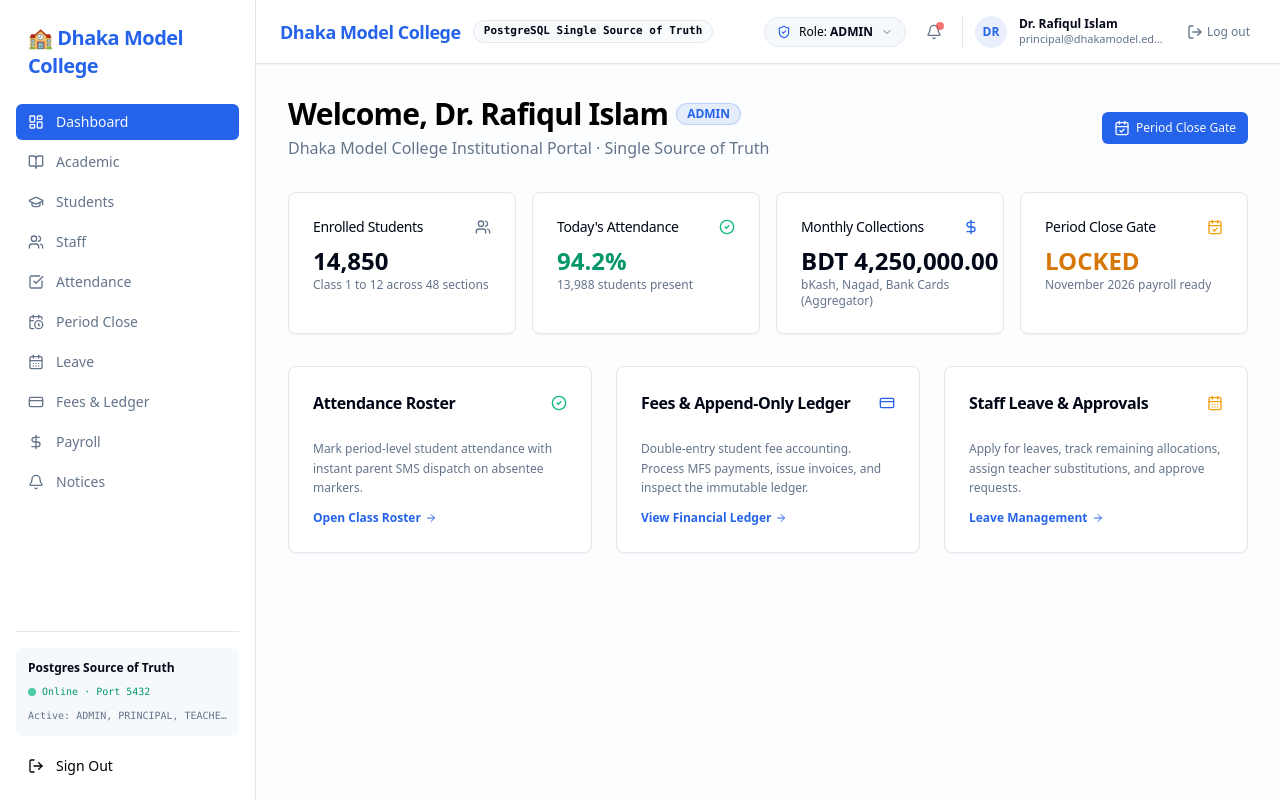
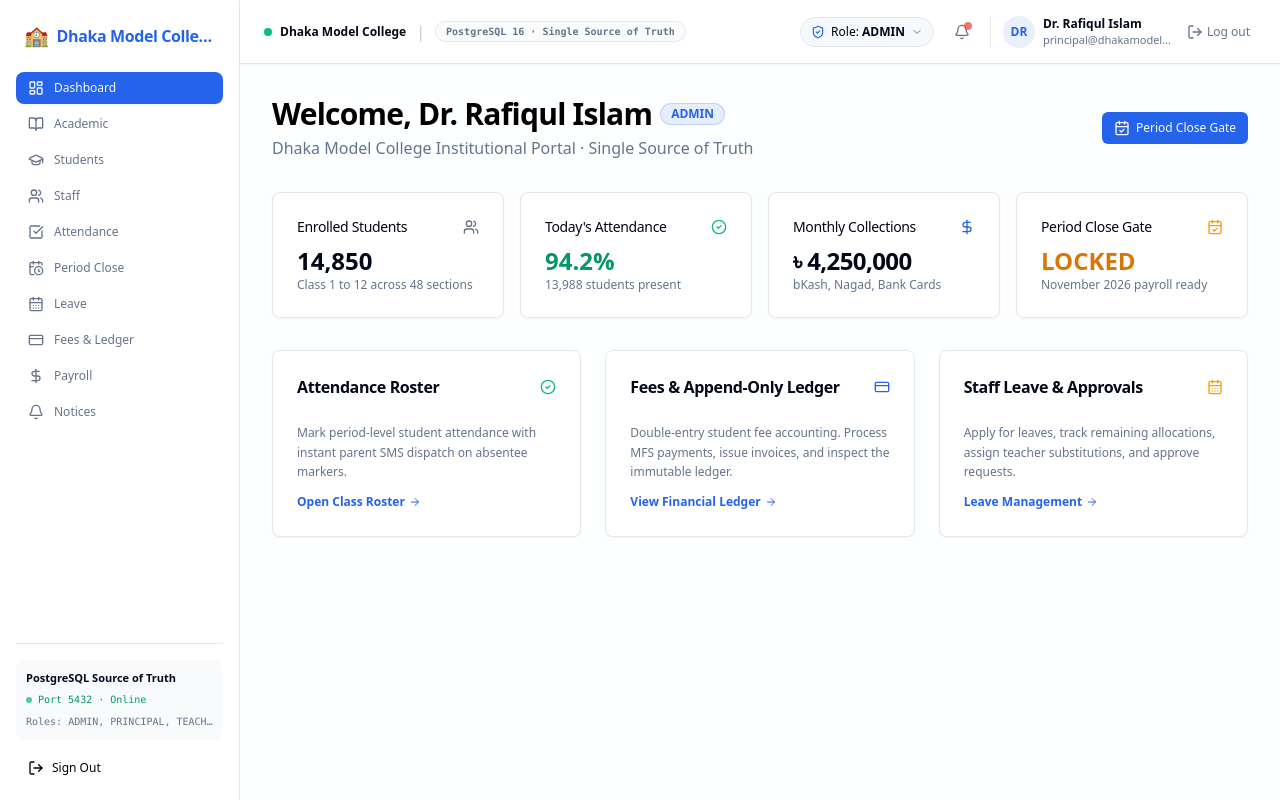
Before and after one commit to sks006/collage-management-system, a Next.js app in the folder apps/web/: page / in a window 1280 px wide. Built offline with nearby package versions, Linux system fonts and the light colour scheme.

Commit message:
fix(ui): fix navbar text wrapping, table column widths, and metric card overflow

```diff
--- a/apps/web/src/app/(dashboard)/finance/page.tsx
+++ b/apps/web/src/app/(dashboard)/finance/page.tsx
@@ -206,9 +206,9 @@ export default function FinancePage() {
             <CardTitle className="text-xs text-muted-foreground font-medium uppercase tracking-wider">Fee Inflow (Credits)</CardTitle>
           </CardHeader>
           <CardContent>
-            <div className="text-2xl font-bold text-emerald-600">{formatBDT(totalCollected || 9000)}</div>
-            <p className="text-[11px] text-muted-foreground flex items-center gap-1 mt-1">
-              <ArrowDownLeft className="h-3.5 w-3.5 text-emerald-500" />
+            <div className="text-xl sm:text-2xl font-bold text-emerald-600 truncate tracking-tight">{formatBDT(totalCollected || 9000)}</div>
+            <p className="text-[11px] text-muted-foreground flex items-center gap-1 mt-1 truncate">
+              <ArrowDownLeft className="h-3.5 w-3.5 text-emerald-500 shrink-0" />
               <span>Settled via bKash / Nagad</span>
             </p>
           </CardContent>
@@ -218,9 +218,9 @@ export default function FinancePage() {
             <CardTitle className="text-xs text-muted-foreground font-medium uppercase tracking-wider">Payroll Outflow (Debits)</CardTitle>
           </CardHeader>
           <CardContent>
-            <div className="text-2xl font-bold text-rose-600">{formatBDT(totalDisbursed || 120000)}</div>
-            <p className="text-[11px] text-muted-foreground flex items-center gap-1 mt-1">
-              <ArrowUpRight className="h-3.5 w-3.5 text-rose-500" />
+            <div className="text-xl sm:text-2xl font-bold text-rose-600 truncate tracking-tight">{formatBDT(totalDisbursed || 120000)}</div>
+            <p className="text-[11px] text-muted-foreground flex items-center gap-1 mt-1 truncate">
+              <ArrowUpRight className="h-3.5 w-3.5 text-rose-500 shrink-0" />
               <span>BEFTN Bank Batch</span>
             </p>
           </CardContent>
@@ -230,8 +230,8 @@ export default function FinancePage() {
             <CardTitle className="text-xs text-muted-foreground font-medium uppercase tracking-wider">Ledger Invariant #8</CardTitle>
           </CardHeader>
           <CardContent>
-            <div className="text-2xl font-bold text-primary">Append-Only</div>
-            <p className="text-[11px] text-muted-foreground">ZERO UPDATE / DELETE permitted</p>
+            <div className="text-xl sm:text-2xl font-bold text-primary truncate tracking-tight">Append-Only</div>
+            <p className="text-[11px] text-muted-foreground truncate mt-1">ZERO UPDATE / DELETE</p>
           </CardContent>
         </Card>
         <Card className="shadow-sm">
@@ -239,8 +239,8 @@ export default function FinancePage() {
             <CardTitle className="text-xs text-muted-foreground font-medium uppercase tracking-wider">Reconciliation</CardTitle>
           </CardHeader>
           <CardContent>
-            <div className="text-2xl font-bold text-blue-600">100% Match</div>
-            <p className="text-[11px] text-muted-foreground">Automatic nocturnal audit</p>
+            <div className="text-xl sm:text-2xl font-bold text-blue-600 truncate tracking-tight">100% Match</div>
+            <p className="text-[11px] text-muted-foreground truncate mt-1">Automatic nocturnal audit</p>
           </CardContent>
         </Card>
       </div>
--- a/apps/web/src/app/(dashboard)/layout.tsx
+++ b/apps/web/src/app/(dashboard)/layout.tsx
@@ -3,11 +3,15 @@ import { Navbar } from "@/components/shared/navbar";
 
 export default function DashboardLayout({ children }: { children: React.ReactNode }) {
   return (
-    <div className="flex min-h-screen w-full bg-background">
+    <div className="flex min-h-screen w-full bg-background antialiased">
       <Sidebar />
       <div className="flex-1 flex flex-col min-w-0">
         <Navbar />
-        <main className="flex-1 p-6 md:p-8 bg-muted/20 overflow-y-auto">{children}</main>
+        <main className="flex-1 p-4 sm:p-6 lg:p-8 bg-muted/15 overflow-y-auto min-w-0">
+          <div className="max-w-7xl mx-auto w-full">
+            {children}
+          </div>
+        </main>
       </div>
     </div>
   );
--- a/apps/web/src/app/(dashboard)/page.tsx
+++ b/apps/web/src/app/(dashboard)/page.tsx
@@ -193,8 +193,8 @@ export default function DashboardPage() {
               <DollarSign className="h-4 w-4 text-primary" />
             </CardHeader>
             <CardContent>
-              <div className="text-2xl font-bold">{formatBDT(4250000)}</div>
-              <p className="text-xs text-muted-foreground">bKash, Nagad, Bank Cards (Aggregator)</p>
+              <div className="text-xl sm:text-2xl font-bold truncate tracking-tight">{formatBDT(4250000)}</div>
+              <p className="text-xs text-muted-foreground truncate">bKash, Nagad, Bank Cards</p>
             </CardContent>
           </Card>
 
--- a/apps/web/src/app/(dashboard)/students/page.tsx
+++ b/apps/web/src/app/(dashboard)/students/page.tsx
@@ -227,12 +227,12 @@ export default function StudentsPage() {
             <Table>
               <TableHeader>
                 <TableRow>
-                  <TableHead className="w-[140px]">Admission No</TableHead>
-                  <TableHead>Student Name (English / বাংলা)</TableHead>
-                  <TableHead>Class & Section</TableHead>
-                  <TableHead>Guardian Mobile</TableHead>
-                  <TableHead>Status</TableHead>
-                  <TableHead className="text-right">Actions</TableHead>
+                  <TableHead className="min-w-[140px]">Admission No</TableHead>
+                  <TableHead className="min-w-[180px]">Student Name (English / বাংলা)</TableHead>
+                  <TableHead className="min-w-[160px]">Class & Section</TableHead>
+                  <TableHead className="min-w-[140px]">Guardian Mobile</TableHead>
+                  <TableHead className="min-w-[100px]">Status</TableHead>
+                  <TableHead className="text-right min-w-[110px]">Actions</TableHead>
                 </TableRow>
               </TableHeader>
               <TableBody>
--- a/apps/web/src/components/shared/navbar.tsx
+++ b/apps/web/src/components/shared/navbar.tsx
@@ -38,24 +38,36 @@ export function Navbar() {
   };
 
   return (
-    <header className="sticky top-0 z-30 flex h-16 w-full items-center justify-between border-b bg-card px-6 shadow-sm">
-      <div className="flex items-center space-x-3">
-        <span className="font-bold text-lg text-primary tracking-tight">Dhaka Model College</span>
-        <Badge variant="outline" className="hidden sm:inline-flex text-[11px] bg-muted/50 font-mono">
-          PostgreSQL Single Source of Truth
+    <header className="sticky top-0 z-30 flex h-16 w-full items-center justify-between border-b bg-card px-4 sm:px-6 shadow-sm">
+      {/* Left: Clean system indicator and breadcrumb (no redundant wrapping college title) */}
+      <div className="flex items-center gap-2.5 min-w-0">
+        <div className="flex items-center gap-2">
+          <span className="relative flex h-2 w-2">
+            <span className="animate-ping absolute inline-flex h-full w-full rounded-full bg-emerald-400 opacity-75" />
+            <span className="relative inline-flex rounded-full h-2 w-2 bg-emerald-500" />
+          </span>
+          <span className="text-xs font-semibold text-foreground whitespace-nowrap hidden sm:inline-block">
+            Dhaka Model College
+          </span>
+        </div>
+        <span className="text-muted-foreground/40 hidden sm:inline-block">|</span>
+        <Badge variant="outline" className="hidden lg:inline-flex text-[10px] font-mono bg-muted/40 text-muted-foreground whitespace-nowrap">
+          PostgreSQL 16 · Single Source of Truth
         </Badge>
       </div>
 
-      <div className="flex items-center space-x-3">
+      {/* Right: Actions & User Menu */}
+      <div className="flex items-center gap-2 sm:gap-3 shrink-0">
         {/* Dynamic Persona Switcher Dropdown */}
         <div className="relative">
           <button
+            type="button"
             onClick={() => setShowPersonaMenu(!showPersonaMenu)}
-            className="flex items-center space-x-2 text-xs font-medium px-3 py-1.5 rounded-full border border-border bg-muted/60 hover:bg-muted transition-colors"
+            className="flex items-center gap-1.5 text-xs font-medium px-2.5 py-1.5 rounded-full border border-border bg-muted/60 hover:bg-muted transition-colors whitespace-nowrap"
           >
-            <ShieldCheck className="h-3.5 w-3.5 text-primary" />
+            <ShieldCheck className="h-3.5 w-3.5 text-primary shrink-0" />
             <span>Role: <strong className="text-foreground">{user?.roles[0] || "USER"}</strong></span>
-            <ChevronDown className="h-3 w-3 text-muted-foreground" />
+            <ChevronDown className="h-3 w-3 text-muted-foreground shrink-0" />
           </button>
 
           {showPersonaMenu && (
@@ -68,6 +80,7 @@ export function Navbar() {
                 return (
                   <button
                     key={key}
+                    type="button"
                     onClick={() => handleRoleSelect(key)}
                     className={`w-full flex items-center justify-between px-2.5 py-2 rounded-md hover:bg-muted text-left transition-colors ${
                       isActive ? "bg-primary/10 text-primary font-semibold" : ""
@@ -88,8 +101,10 @@ export function Navbar() {
         {/* Notifications */}
         <div className="relative">
           <button
+            type="button"
             onClick={() => setShowNotifications(!showNotifications)}
-            className="relative rounded-full p-2 hover:bg-muted text-muted-foreground transition-colors"
+            className="relative rounded-full p-2 hover:bg-muted text-muted-foreground transition-colors shrink-0"
+            title="Notifications"
           >
             <Bell className="h-4 w-4" />
             <span className="absolute top-1.5 right-1.5 h-2 w-2 rounded-full bg-red-500 animate-pulse" />
@@ -99,7 +114,7 @@ export function Navbar() {
             <div className="absolute right-0 mt-2 w-80 rounded-xl border bg-card p-3 shadow-xl z-50 text-card-foreground text-xs animate-in fade-in duration-150">
               <div className="flex items-center justify-between pb-2 border-b font-semibold">
                 <span>Recent Notifications</span>
-                <span className="text-[10px] text-primary">Mark all as read</span>
+                <span className="text-[10px] text-primary cursor-pointer hover:underline">Mark all as read</span>
               </div>
               <div className="divide-y max-h-60 overflow-y-auto">
                 {notifications.map((n) => (
@@ -115,18 +130,19 @@ export function Navbar() {
         </div>
 
         {/* User Profile & Logout */}
-        <div className="flex items-center space-x-3 border-l pl-3">
-          <div className="flex h-8 w-8 items-center justify-center rounded-full bg-primary/10 text-primary font-bold text-xs">
+        <div className="flex items-center gap-2 border-l pl-2 sm:pl-3 shrink-0">
+          <div className="flex h-8 w-8 items-center justify-center rounded-full bg-primary/10 text-primary font-bold text-xs shrink-0">
             {user?.name ? user.name.slice(0, 2).toUpperCase() : <User className="h-4 w-4" />}
           </div>
-          <div className="hidden md:block text-left text-xs">
-            <div className="font-semibold text-foreground leading-tight">{user?.name || "Dr. Rafiqul Islam"}</div>
-            <div className="text-[11px] text-muted-foreground truncate max-w-[150px]">{user?.email}</div>
+          <div className="hidden md:block text-left text-xs min-w-0 max-w-[130px]">
+            <div className="font-semibold text-foreground truncate">{user?.name || "Dr. Rafiqul Islam"}</div>
+            <div className="text-[11px] text-muted-foreground truncate">{user?.email}</div>
           </div>
           <button
+            type="button"
             onClick={handleLogout}
             title="Log Out"
-            className="flex items-center space-x-1 p-1.5 text-xs text-muted-foreground hover:text-destructive hover:bg-red-50 dark:hover:bg-red-950/30 rounded-md transition-colors"
+            className="flex items-center gap-1 p-1.5 text-xs text-muted-foreground hover:text-destructive hover:bg-destructive/10 rounded-md transition-colors whitespace-nowrap shrink-0"
           >
             <LogOut className="h-4 w-4" />
             <span className="hidden sm:inline text-xs font-medium">Log out</span>
--- a/apps/web/src/components/shared/sidebar.tsx
+++ b/apps/web/src/components/shared/sidebar.tsx
@@ -47,10 +47,11 @@ export function Sidebar({ userRoles }: { userRoles?: string[] }) {
   );
 
   return (
-    <aside className="w-64 border-r bg-card p-4 min-h-screen flex flex-col justify-between shrink-0">
+    <aside className="w-60 border-r bg-card p-4 min-h-screen flex flex-col justify-between shrink-0">
       <div className="space-y-4">
-        <Link href="/" className="px-3 py-2 font-bold text-xl tracking-tight text-primary block">
-          🏫 Dhaka Model College
+        <Link href="/" className="px-2 py-1.5 flex items-center gap-2 font-bold text-base tracking-tight text-primary rounded-lg hover:bg-muted/50 transition-colors">
+          <span className="text-xl">🏫</span>
+          <span className="truncate">Dhaka Model College</span>
         </Link>
         <nav className="space-y-1">
           {visibleItems.map((item) => {
@@ -61,14 +62,14 @@ export function Sidebar({ userRoles }: { userRoles?: string[] }) {
                 key={item.href}
                 href={item.href}
                 className={cn(
-                  "flex items-center space-x-3 rounded-md px-3 py-2 text-sm font-medium transition-colors",
+                  "flex items-center gap-2.5 rounded-lg px-3 py-2 text-xs font-medium transition-colors",
                   active
                     ? "bg-primary text-primary-foreground shadow-sm"
                     : "text-muted-foreground hover:bg-muted hover:text-foreground",
                 )}
               >
                 <Icon className="h-4 w-4 shrink-0" />
-                <span>{item.label}</span>
+                <span className="truncate">{item.label}</span>
               </Link>
             );
           })}
@@ -76,20 +77,21 @@ export function Sidebar({ userRoles }: { userRoles?: string[] }) {
       </div>
 
       <div className="space-y-3 pt-4 border-t">
-        <div className="rounded-lg bg-muted/60 p-3 text-xs text-muted-foreground space-y-2">
-          <div className="font-semibold text-foreground">Postgres Source of Truth</div>
+        <div className="rounded-lg bg-muted/50 p-2.5 text-xs text-muted-foreground space-y-1.5">
+          <div className="font-semibold text-foreground text-[11px]">PostgreSQL Source of Truth</div>
           <div className="font-mono text-[10px] text-emerald-600 flex items-center gap-1.5">
-            <span className="h-2 w-2 rounded-full bg-emerald-500 animate-pulse inline-block" />
-            <span>Online · Port 5432</span>
+            <span className="h-1.5 w-1.5 rounded-full bg-emerald-500 animate-pulse inline-block" />
+            <span>Port 5432 · Online</span>
           </div>
           <div className="font-mono text-[10px] text-muted-foreground truncate">
-            Active: {roles.join(", ")}
+            Roles: {roles.join(", ")}
           </div>
         </div>
 
         <button
+          type="button"
           onClick={logout}
-          className="w-full flex items-center space-x-3 rounded-md px-3 py-2 text-sm font-medium text-destructive hover:bg-destructive/10 transition-colors"
+          className="w-full flex items-center gap-2 rounded-lg px-3 py-2 text-xs font-medium text-destructive hover:bg-destructive/10 transition-colors"
         >
           <LogOut className="h-4 w-4 shrink-0" />
           <span>Sign Out</span>
--- a/apps/web/src/components/ui/table.tsx
+++ b/apps/web/src/components/ui/table.tsx
@@ -5,7 +5,7 @@ const Table = React.forwardRef<
   HTMLTableElement,
   React.HTMLAttributes<HTMLTableElement>
 >(({ className, ...props }, ref) => (
-  <div className="relative w-full overflow-auto">
+  <div className="relative w-full overflow-x-auto">
     <table
       ref={ref}
       className={cn("w-full caption-bottom text-sm", className)}
@@ -19,7 +19,7 @@ const TableHeader = React.forwardRef<
   HTMLTableSectionElement,
   React.HTMLAttributes<HTMLTableSectionElement>
 >(({ className, ...props }, ref) => (
-  <thead ref={ref} className={cn("[&_tr]:border-b bg-muted/30", className)} {...props} />
+  <thead ref={ref} className={cn("[&_tr]:border-b bg-muted/40", className)} {...props} />
 ));
 TableHeader.displayName = "TableHeader";
 
@@ -29,7 +29,7 @@ const TableBody = React.forwardRef<
 >(({ className, ...props }, ref) => (
   <tbody
     ref={ref}
-    className={cn("[&_tr:last-child]:border-0", className)}
+    className={cn("[&_tr:last-child]:border-0 divide-y divide-border/50", className)}
     {...props}
   />
 ));
@@ -57,7 +57,7 @@ const TableRow = React.forwardRef<
   <tr
     ref={ref}
     className={cn(
-      "border-b transition-colors hover:bg-muted/40 data-[state=selected]:bg-muted",
+      "border-b transition-colors hover:bg-muted/50 data-[state=selected]:bg-muted",
       className
     )}
     {...props}
@@ -72,7 +72,7 @@ const TableHead = React.forwardRef<
   <th
     ref={ref}
     className={cn(
-      "h-10 px-3 text-left align-middle font-medium text-muted-foreground text-xs uppercase tracking-wider [&:has([role=checkbox])]:pr-0",
+      "h-10 px-4 text-left align-middle font-medium text-muted-foreground text-xs uppercase tracking-wider whitespace-nowrap",
       className
     )}
     {...props}
@@ -86,7 +86,7 @@ const TableCell = React.forwardRef<
 >(({ className, ...props }, ref) => (
   <td
     ref={ref}
-    className={cn("p-3 align-middle text-sm [&:has([role=checkbox])]:pr-0", className)}
+    className={cn("px-4 py-3 align-middle text-sm whitespace-nowrap", className)}
     {...props}
   />
 ));
--- a/apps/web/src/lib/utils.ts
+++ b/apps/web/src/lib/utils.ts
@@ -5,11 +5,15 @@ export function cn(...inputs: ClassValue[]) {
   return twMerge(clsx(inputs));
 }
 
-export function formatBDT(amount: number | string): string {
+export function formatBDT(amount: number | string, decimals = 0): string {
   const num = typeof amount === "string" ? parseFloat(amount) : amount;
-  return new Intl.NumberFormat("en-BD", {
-    style: "currency",
-    currency: "BDT",
-    minimumFractionDigits: 2,
+  if (isNaN(num)) return "৳ 0";
+
+  // Use Bangladeshi Taka symbol ৳ or BDT cleanly without decimal clutter unless needed
+  const formatted = new Intl.NumberFormat("en-BD", {
+    minimumFractionDigits: decimals,
+    maximumFractionDigits: decimals,
   }).format(num);
+
+  return `৳ ${formatted}`;
 }
```
Also changed, not shown: apps/web/src/app/(dashboard)/payroll/page.tsx (+51 -46 lines).
